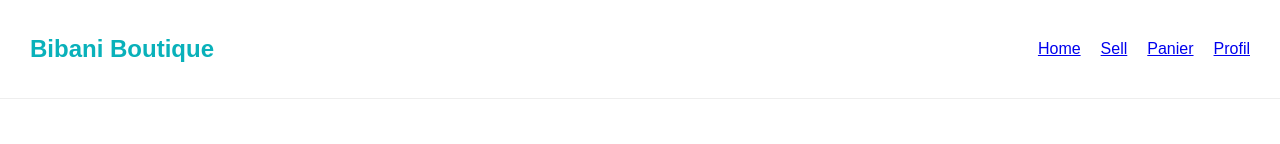
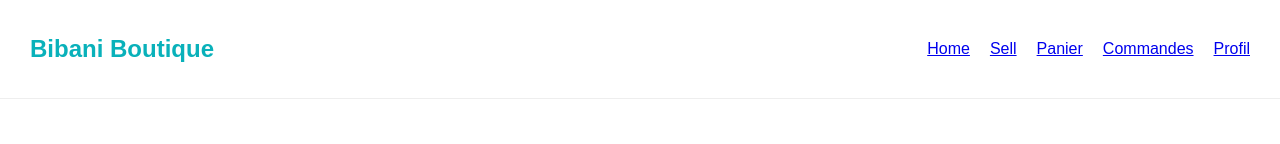
Before and after one commit to psakho922/vinted-web, a Next.js app: page / in a window 1280 px wide. Shown: the top 144 px of the page. Built offline with nearby package versions, Linux system fonts and the light colour scheme; no server answers.

Commit message:
Update layout.tsx

```diff
--- a/src/app/layout.tsx
+++ b/src/app/layout.tsx
@@ -24,6 +24,7 @@ export default function RootLayout({
             <a href="/" style={{marginRight:"20px"}}>Home</a>
             <a href="/sell" style={{marginRight:"20px"}}>Sell</a>
             <a href="/panier" style={{marginRight:"20px"}}>Panier</a>
+            <a href="/commande" style={{marginRight:"20px"}}>Commandes</a>
             <a href="/profil">Profil</a>
           </div>
 
```
